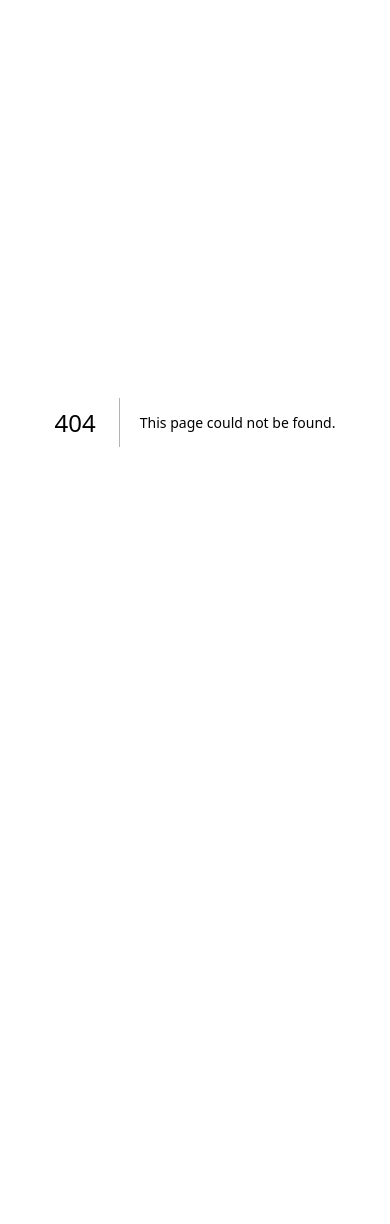
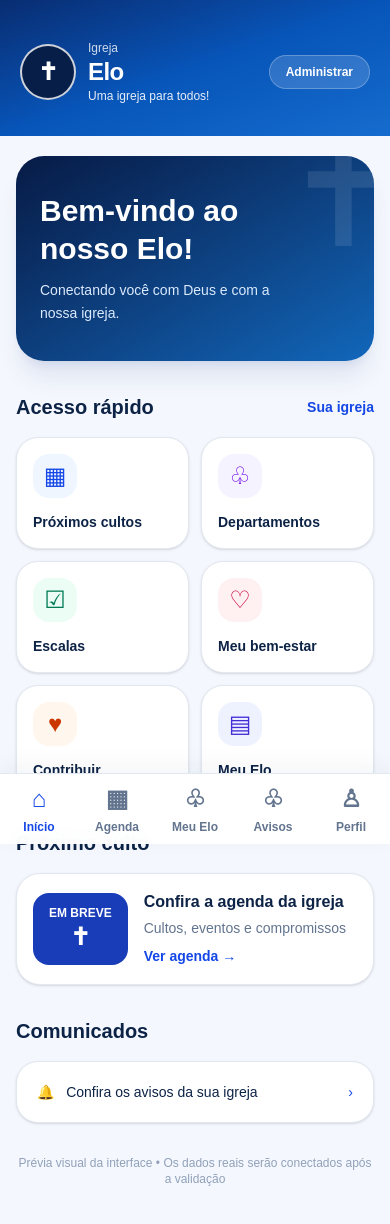
Before and after one commit to Dalton755/nethanel-church, a Next.js app in the folder apps/web/: page /interface-preview in a window 390 px wide. Before the commit this address had no page. Shown: the top 1224 px of the page. Before the commit the page ends 844 px from the top, so only its background shows below. Built offline with nearby package versions, Linux system fonts and the light colour scheme.

Commit message:
feat(elo): add responsive church app interface preview

```diff
--- /dev/null
+++ b/apps/web/src/app/interface-preview/page.tsx
@@ -0,0 +1,41 @@
+import Link from "next/link";
+
+const shortcuts = [
+  { icon: "▦", label: "Próximos cultos", href: "/agenda", tone: "bg-blue-50 text-blue-700" },
+  { icon: "♧", label: "Departamentos", href: "/departamentos", tone: "bg-violet-50 text-violet-700" },
+  { icon: "☑", label: "Escalas", href: "/escalas", tone: "bg-emerald-50 text-emerald-700" },
+  { icon: "♡", label: "Meu bem-estar", href: "/meu-bem-estar", tone: "bg-rose-50 text-rose-700" },
+  { icon: "♥", label: "Contribuir", href: "/contribuicoes", tone: "bg-orange-50 text-orange-700" },
+  { icon: "▤", label: "Meu Elo", href: "/meu-bem-estar", tone: "bg-indigo-50 text-indigo-700" },
+];
+const nav = [
+  { icon: "⌂", label: "Início", href: "/" },
+  { icon: "▦", label: "Agenda", href: "/agenda" },
+  { icon: "♧", label: "Meu Elo", href: "/meu-bem-estar" },
+  { icon: "♧", label: "Avisos", href: "/avisos" },
+  { icon: "♙", label: "Perfil", href: "/perfil" },
+];
+export default function ChurchInterfacePreview() {
+  return (
+    <main className="min-h-screen bg-[#f4f7fd] pb-28 text-[#0d2346]">
+      <header className="bg-gradient-to-br from-[#082d72] via-[#0755b9] to-[#166cce] px-5 pb-8 pt-10 text-white">
+        <div className="mx-auto flex max-w-xl items-center justify-between">
+          <div className="flex items-center gap-3"><div className="flex h-14 w-14 items-center justify-center rounded-full border-2 border-white/80 bg-[#071f48] text-2xl font-bold">✝</div><div><p className="text-xs opacity-80">Igreja</p><h1 className="text-2xl font-extrabold tracking-tight">Elo</h1><p className="text-xs opacity-90">Uma igreja para todos!</p></div></div>
+          <Link href="/painel" className="rounded-full border border-white/25 bg-white/15 px-4 py-2 text-xs font-semibold">Administrar</Link>
+        </div>
+      </header>
+      <div className="mx-auto max-w-xl space-y-8 px-4 pt-5">
+        <section className="relative overflow-hidden rounded-[28px] bg-gradient-to-br from-[#071b46] to-[#1167bb] px-6 py-9 text-white shadow-xl shadow-blue-900/10">
+          <div className="absolute -right-7 -top-7 text-[140px] leading-none opacity-10">✝</div>
+          <p className="relative text-3xl font-extrabold leading-tight">Bem-vindo ao<br/>nosso Elo!</p>
+          <p className="relative mt-3 max-w-[250px] text-sm leading-relaxed text-blue-100">Conectando você com Deus e com a nossa igreja.</p>
+        </section>
+        <section><div className="mb-4 flex items-center justify-between"><h2 className="text-xl font-extrabold">Acesso rápido</h2><span className="text-sm font-semibold text-blue-700">Sua igreja</span></div><div className="grid grid-cols-2 gap-3 sm:grid-cols-3">{shortcuts.map((item)=><Link key={item.label} href={item.href} className="flex min-h-28 flex-col items-start justify-between rounded-[22px] border border-slate-200 bg-white p-4 shadow-sm transition active:scale-[.98]"><span className={`flex h-11 w-11 items-center justify-center rounded-2xl text-2xl ${item.tone}`}>{item.icon}</span><span className="mt-3 text-sm font-bold leading-tight">{item.label}</span></Link>)}</div></section>
+        <section><h2 className="mb-4 text-xl font-extrabold">Próximo culto</h2><div className="flex items-center gap-4 rounded-[24px] border border-slate-200 bg-white p-4 shadow-sm"><div className="rounded-2xl bg-blue-800 px-4 py-3 text-center text-white"><div className="text-xs font-semibold">EM BREVE</div><div className="text-2xl font-black">✝</div></div><div><h3 className="font-bold">Confira a agenda da igreja</h3><p className="mt-1 text-sm text-slate-500">Cultos, eventos e compromissos</p><Link href="/agenda" className="mt-2 inline-block text-sm font-semibold text-blue-700">Ver agenda →</Link></div></div></section>
+        <section><h2 className="mb-4 text-xl font-extrabold">Comunicados</h2><Link href="/avisos" className="flex items-center justify-between rounded-[22px] border border-slate-200 bg-white p-5 text-sm shadow-sm"><span>🔔 &nbsp; Confira os avisos da sua igreja</span><span className="text-blue-700">›</span></Link></section>
+        <p className="text-center text-xs text-slate-400">Prévia visual da interface • Os dados reais serão conectados após a validação</p>
+      </div>
+      <nav aria-label="Navegação principal" className="fixed inset-x-0 bottom-0 z-10 border-t border-slate-200 bg-white/95 pb-[env(safe-area-inset-bottom)] shadow-[0_-6px_24px_rgba(20,40,80,.05)] backdrop-blur"><div className="mx-auto grid max-w-xl grid-cols-5">{nav.map((item,i)=><Link href={item.href} key={item.label} className={`flex min-h-[70px] flex-col items-center justify-center gap-1 text-xs font-semibold ${i===0?"text-blue-700":"text-slate-500"}`}><span className="text-2xl">{item.icon}</span>{item.label}</Link>)}</div></nav>
+    </main>
+  );
+}
```
